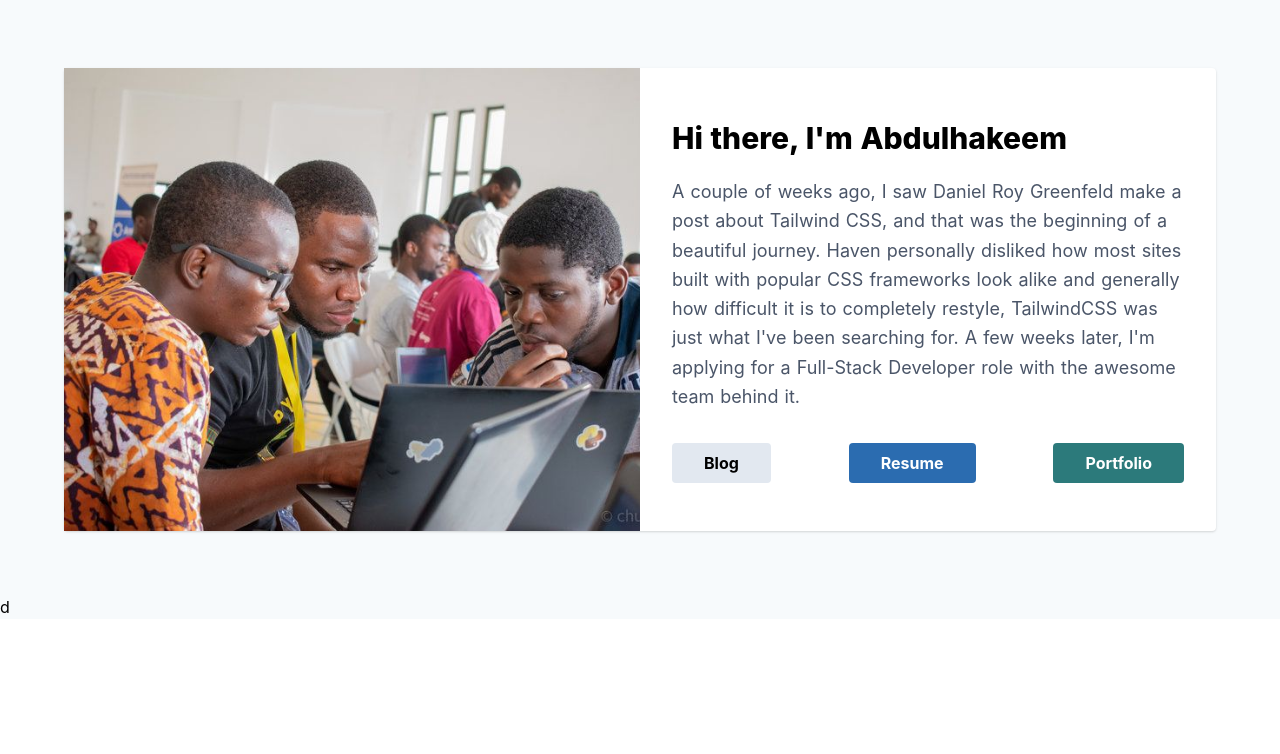
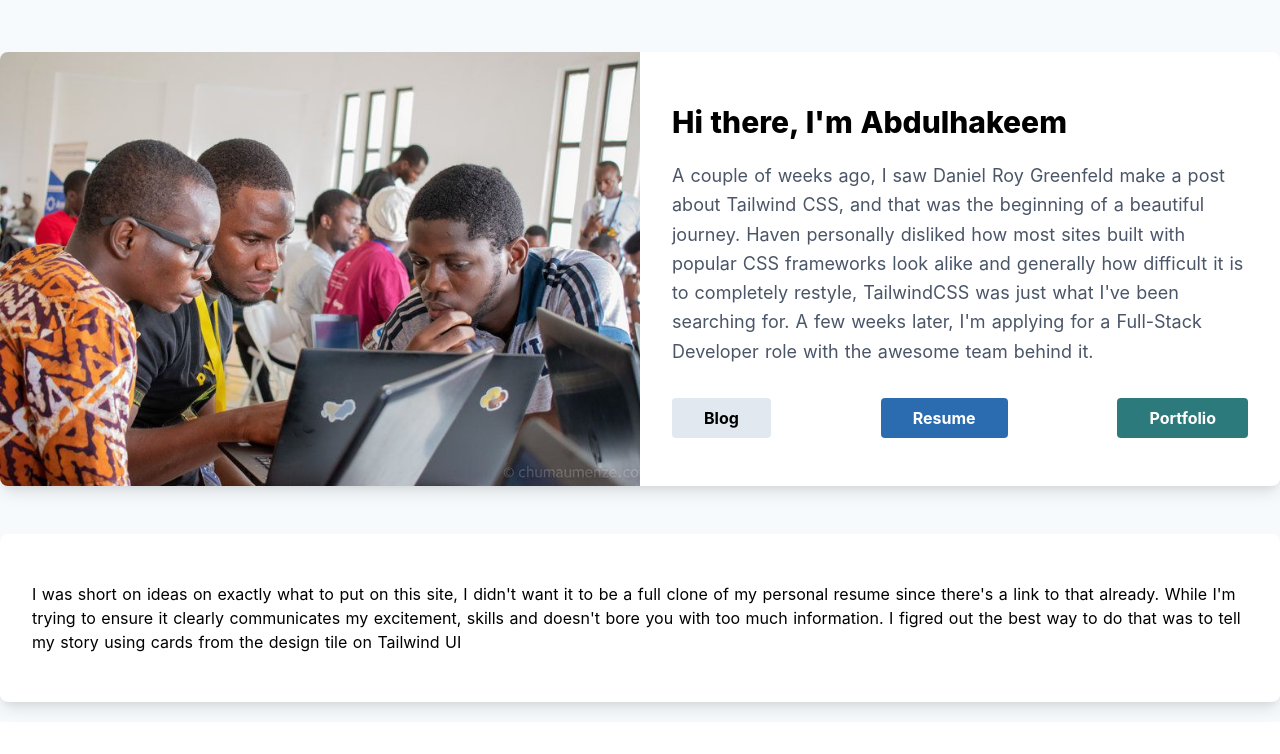
Before and after one commit to amustapha/tailwind-application, a Nuxt app: page / in a window 1280 px wide. Shown: the top 754 px of the page. Built offline with nearby package versions, Linux system fonts and the light colour scheme.

Commit message:
Create card class for better reusability

```diff
--- a/assets/css/tailwind.css
+++ b/assets/css/tailwind.css
@@ -26,3 +26,7 @@
 .btn-teal:hover {
   @apply bg-teal-800 text-white;
 }
+
+.card {
+  @apply overflow-hidden rounded-lg shadow-lg flex flex-wrap bg-white
+}
--- /dev/null
+++ b/components/about/index.vue
@@ -0,0 +1,20 @@
+<template>
+  <div class="card my-4 py-12 px-8">
+    <p>
+      I was short on ideas on exactly what to put on this site, I didn't want it to be a full clone of my personal
+      resume since there's a link to that already. While I'm trying to ensure it clearly communicates my excitement,
+      skills and doesn't bore you with too much information. I figred out the best way to do that was to tell my story
+      using cards from the design tile on <a href="https://tailwindui.com/img/hero-pattern-lg.png"> Tailwind UI </a>
+    </p>
+  </div>
+</template>
+
+<script>
+export default {
+  name: 'about-me'
+}
+</script>
+
+<style scoped>
+
+</style>
--- a/components/marketing/index.vue
+++ b/components/marketing/index.vue
@@ -1,5 +1,5 @@
 <template>
-  <div class="antialiased rounded shadow flex flex-wrap m-16 bg-white">
+  <div class="card my-12">
     <div class="bg-local bg-cover w-1/2" style="background-image: url('/imgs/pycon.jpg')" />
 
     <div class="w-1/2 py-12 px-8">
--- a/pages/index.vue
+++ b/pages/index.vue
@@ -1,15 +1,19 @@
 <template>
-  <div class="container mx-auto pt-1">
+  <div class="container mx-auto py-1">
     <marketing />
-    d
+    <about-me />
+
   </div>
 </template>
 
 <script>
 
 import Marketing from '../components/marketing/index'
+import AboutMe from '../components/about/index'
+
 export default {
   components: {
+    AboutMe,
     Marketing
   }
 }
```
